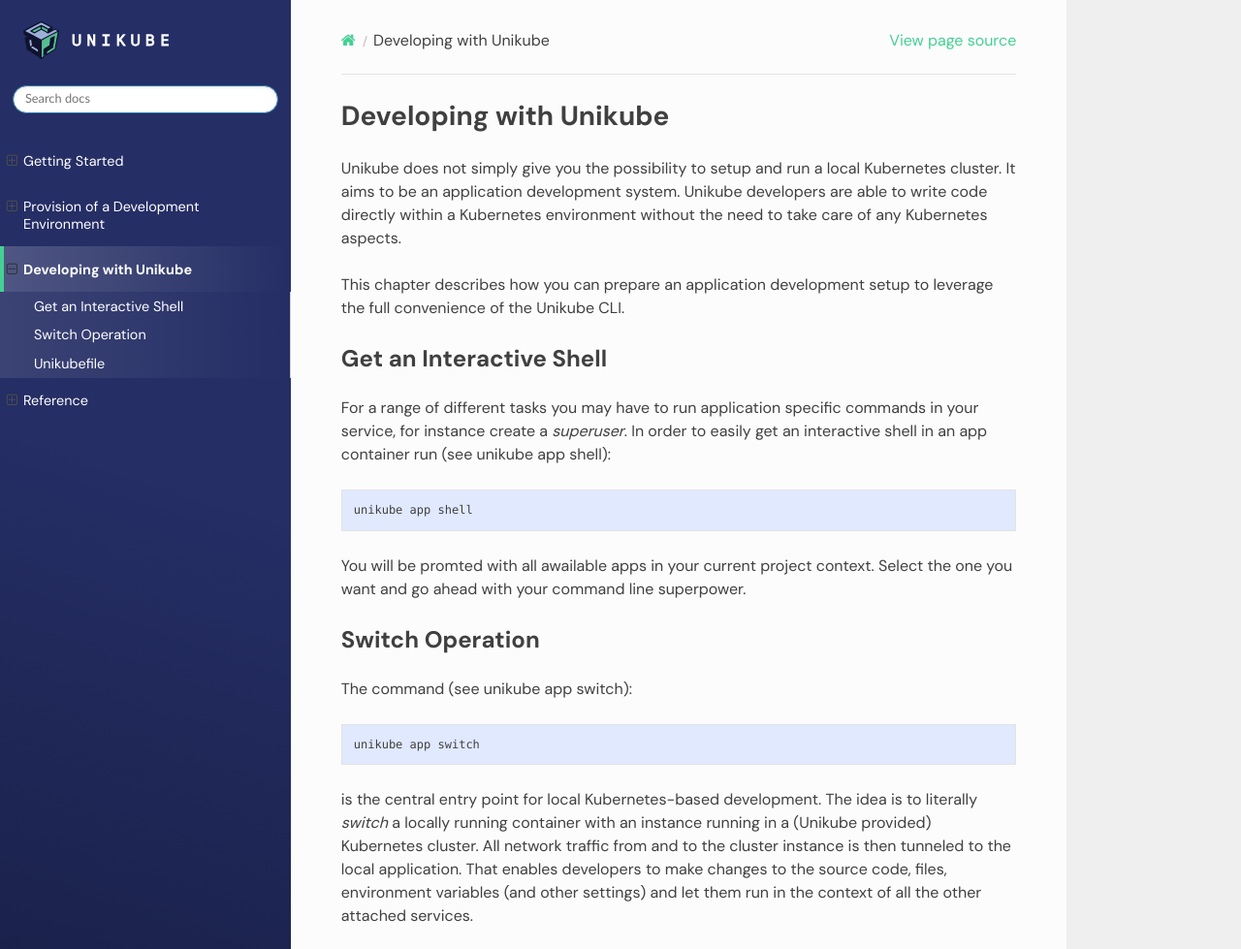
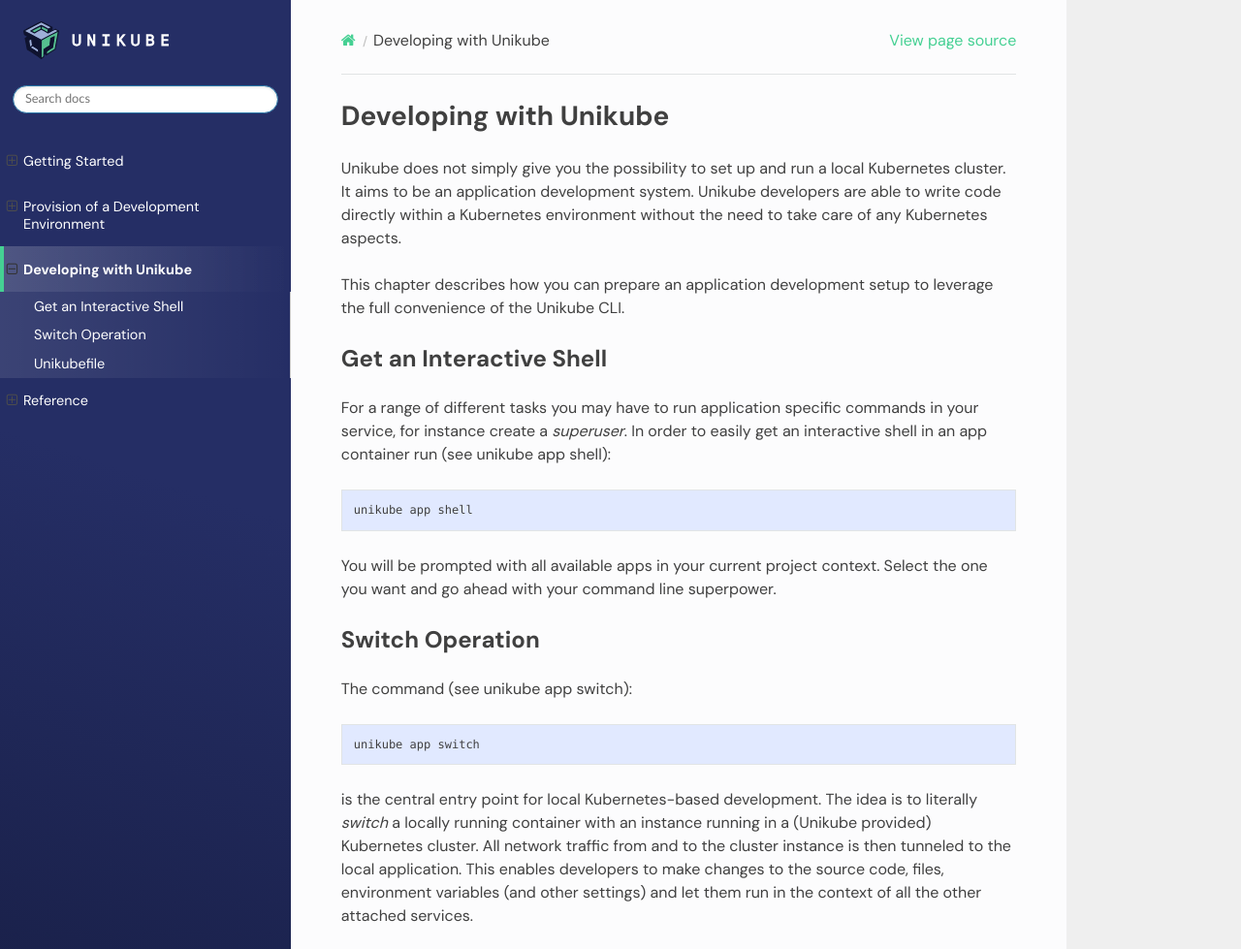
Before and after one commit to unikubehq/cli, a Sphinx documentation site: the page built from docs/development.rst, in a window 1280 px wide and 1400 px high. Shown: the top 979 px of the window at 97% size. Built offline with Sphinx 7.4.7 and the Read the Docs theme 2.0.0, drawn with Linux system fonts in a browser that asks for light colours; some of the changed text lies outside the part shown.

Commit message:
docs: fix typos, small rewrites

```diff
--- a/docs/development.rst
+++ b/docs/development.rst
@@ -1,7 +1,7 @@
 =======================
 Developing with Unikube
 =======================
-Unikube does not simply give you the possibility to setup and run a local Kubernetes cluster. It aims to be an
+Unikube does not simply give you the possibility to set up and run a local Kubernetes cluster. It aims to be an
 application development system. Unikube developers are able to write code directly within a Kubernetes environment
 without the need to take care of any Kubernetes aspects.
 
@@ -18,7 +18,7 @@
 
    unikube app shell
 
-You will be promted with all awailable apps in your current project context. Select the one you want and go ahead with
+You will be prompted with all available apps in your current project context. Select the one you want and go ahead with
 your command line superpower.
 
 
@@ -32,7 +32,7 @@
 
 is the central entry point for local Kubernetes-based development. The idea is to literally *switch* a locally running
 container with an instance running in a (Unikube provided) Kubernetes cluster. All network traffic from and to the
-cluster instance is then tunneled to the local application. That enables developers to make changes to the source code,
+cluster instance is then tunneled to the local application. This enables developers to make changes to the source code,
 files, environment variables (and other settings) and let them run in the context of all the other attached services.
 
 .. figure:: _static/img/project-unikube-1.png
@@ -55,7 +55,7 @@
 Before you can see the traffic hitting your local container you will be prompted for your root password. The Unikube CLI
 has to perform DNS modifications on your host system in order to be able to reach services within the cluster.
 
-If everything went fine to this point and your application server *supports code hot-reloading* you can see changes
+If everything went fine up to here and your application server *supports code hot-reloading* you can see changes
 in your current working tree immediately reflected in the cluster. You can still enter this container on an interactive
 shell with the ``unikube app shell`` (see :ref:`unikube app shell<reference/app:shell>`) command.
 
--- a/docs/reference/overview.rst
+++ b/docs/reference/overview.rst
@@ -15,7 +15,7 @@
 Unikube's CLI can manage :ref:`organisations<unikube_orga>`, :ref:`projects<unikube_project>`,
 :ref:`decks<unikube_deck>` and interact with :ref:`apps<unikube_app>`. As it can be cumbersome to enter identifiers
 again and again, you can set a ``context`` for the commands to implicitly assume a certain unit (pretty much the same as
-with ``kubectl``). In order to set context, run the ``use`` command from the corresponding command groups:
+with ``kubectl``). In order to set a context, run the ``use`` command from the corresponding command groups:
 :ref:`unikube organisation use<reference/orga:use>`, :ref:`unikube project use<reference/project:use>` and
 :ref:`unikube deck use<reference/deck:use>`.
 
--- a/unikube.py
+++ b/unikube.py
@@ -55,7 +55,7 @@
     organisation. This command group manages information about your organisations.
     You can see all organizations you belong to with the :ref:`list command<reference/orga:list>`. It presents a
     tabular view of organisations with ``id`` and ``name``. The :ref:`info command<reference/orga:info>` can be used to
-    get more detailed information about particular organisation. This command displays the ``id``, ``title`` and the
+    get more detailed information about a particular organisation. This command displays the ``id``, ``title`` and the
     optional description of the organisation. The organisation belongs to the group of selection commands, thus it gives
     three possible options:
 
```
Also changed, not shown: other parts of docs/development.rst (+2 -2 lines), docs/provision.rst (+5 -5 lines), 2 other files.
